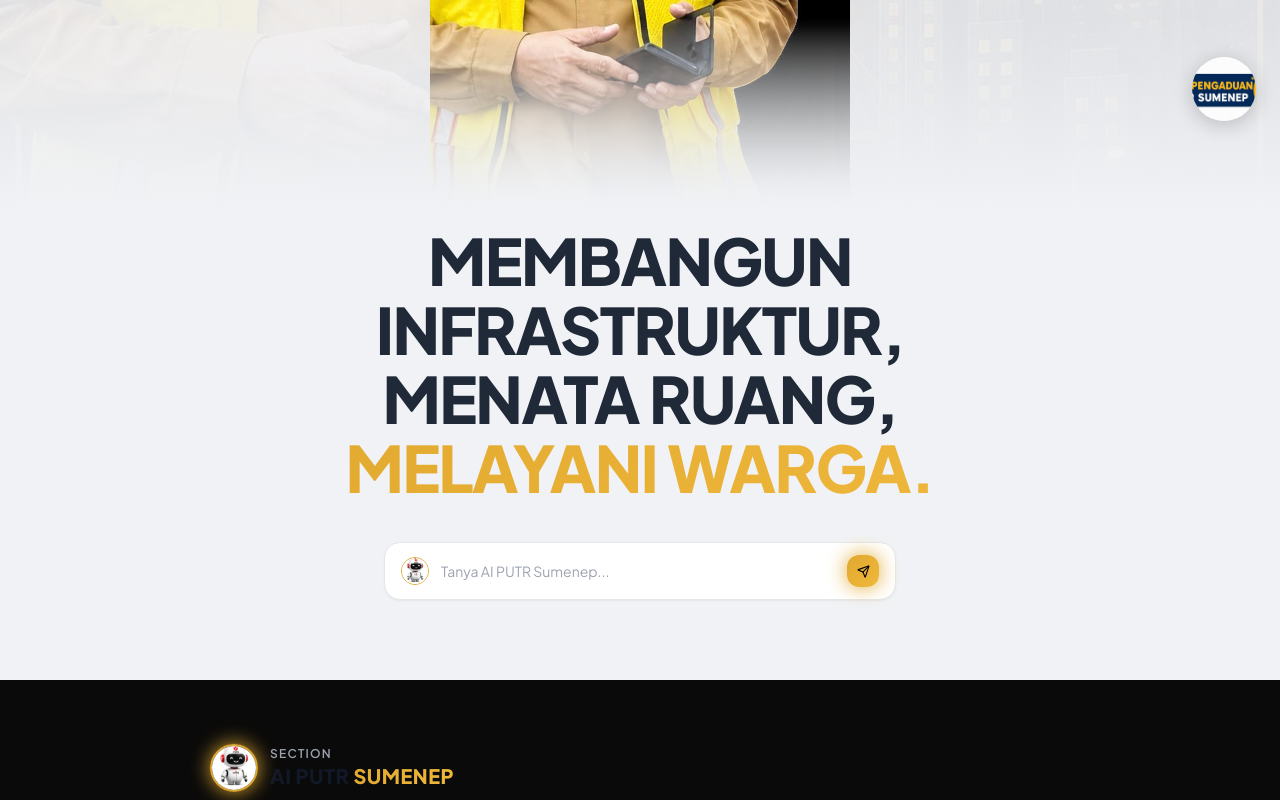
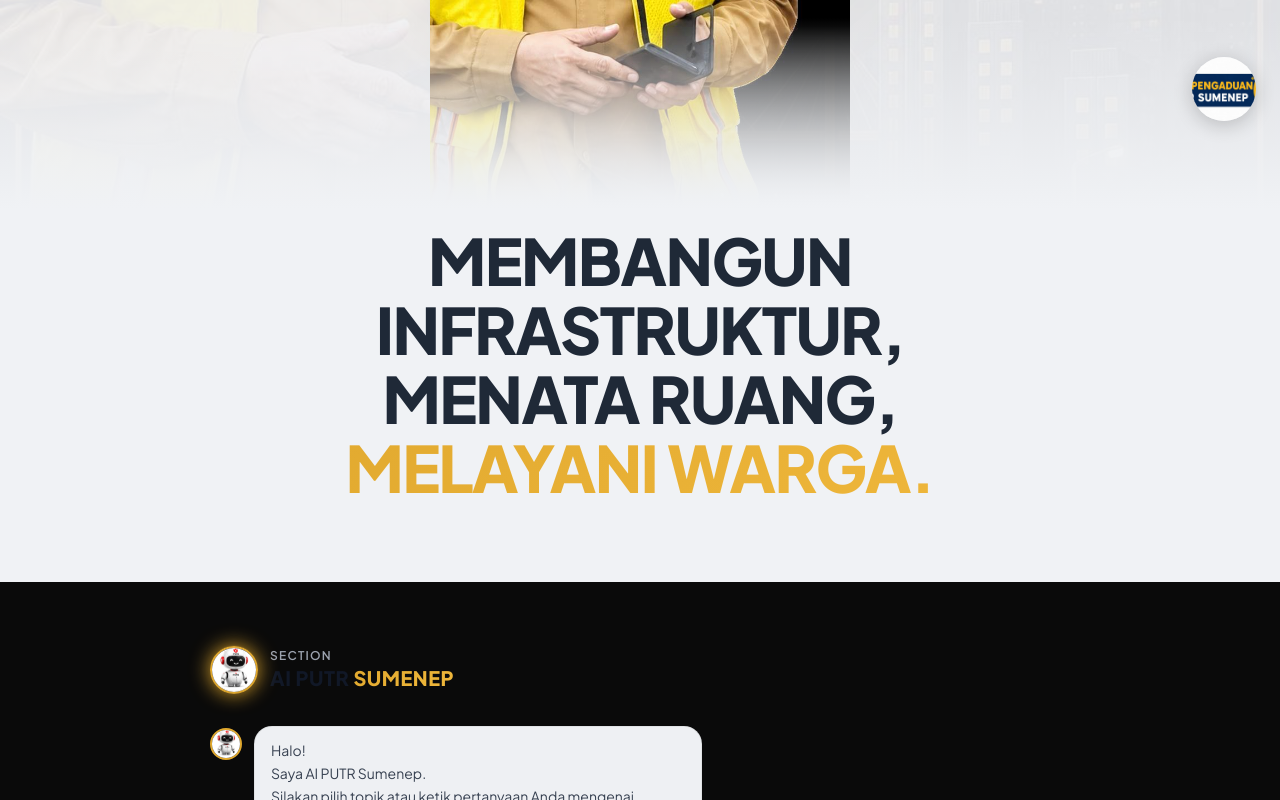
Before and after one commit to hamrasidi7-rgb/putr-sumenep-portal, a Next.js app: page / in a window 1280 px wide. Shown: the part 655-1455 px from the top of the page. Built offline with nearby package versions, Linux system fonts and the light colour scheme.

Commit message:
feat: hapus quick input Tanya AI PUTR dari hero

```diff
--- a/components/HeroKadis.tsx
+++ b/components/HeroKadis.tsx
@@ -1,26 +1,6 @@
-'use client'
-
 import Image from 'next/image'
-import { useState } from 'react'
-import { Send } from 'lucide-react'
 
 export default function HeroKadis() {
-  const [query, setQuery] = useState('')
-
-  const handleSubmit = (e: React.FormEvent) => {
-    e.preventDefault()
-    const text = query.trim()
-    // Scroll ke AI section
-    document.getElementById('ai-putr')?.scrollIntoView({ behavior: 'smooth' })
-    if (text) {
-      // Pass teks ke ChatAIPUTR via custom event
-      setTimeout(() => {
-        window.dispatchEvent(new CustomEvent('hero-query', { detail: text }))
-      }, 500)
-      setQuery('')
-    }
-  }
-
   return (
     <>
       {/* ── LAYAR UTAMA: Full-screen Kadis ── */}
@@ -65,48 +45,12 @@ export default function HeroKadis() {
       {/* ── TAGLINE ── */}
       <section className="relative bg-[#f0f2f5] px-4 lg:px-8 pt-4 pb-14 lg:pb-20">
         <div className="max-w-[860px] mx-auto text-center">
-
-          {/* Stacked headline */}
-          <h2 className="font-extrabold tracking-tight leading-[1.08] mb-10
+          <h2 className="font-extrabold tracking-tight leading-[1.08]
             text-[1.75rem] sm:text-[2.25rem] lg:text-[3.25rem] xl:text-[4rem]">
             <span className="block text-gray-800">MEMBANGUN INFRASTRUKTUR,</span>
             <span className="block text-gray-800">MENATA RUANG,</span>
             <span className="block text-gold-gradient">MELAYANI WARGA.</span>
           </h2>
-
-          {/* Quick input — scrolls ke chat section */}
-          <form onSubmit={handleSubmit} className="max-w-lg mx-auto">
-            <div className="flex items-center gap-3 bg-white rounded-2xl border border-gray-200
-              shadow-sm px-4 py-3
-              hover:border-[rgba(224,168,46,0.45)] hover:shadow-md transition-all">
-
-              {/* Robot avatar kecil */}
-              <div className="relative w-7 h-7 flex-shrink-0">
-                <Image
-                  src="/images/robot.jpeg"
-                  alt="AI PUTR"
-                  fill
-                  className="object-cover rounded-full border border-[#E0A82E]"
-                />
-              </div>
-
-              <input
-                type="text"
-                value={query}
-                onChange={(e) => setQuery(e.target.value)}
-                placeholder="Tanya AI PUTR Sumenep..."
-                className="flex-1 text-sm text-gray-700 placeholder-gray-400 bg-transparent outline-none"
-              />
-
-              <button
-                type="submit"
-                className="w-8 h-8 rounded-xl bg-gold-gradient flex items-center justify-center
-                  shadow-gold hover:scale-105 transition-all flex-shrink-0"
-              >
-                <Send size={13} className="text-black" />
-              </button>
-            </div>
-          </form>
         </div>
       </section>
     </>
```
